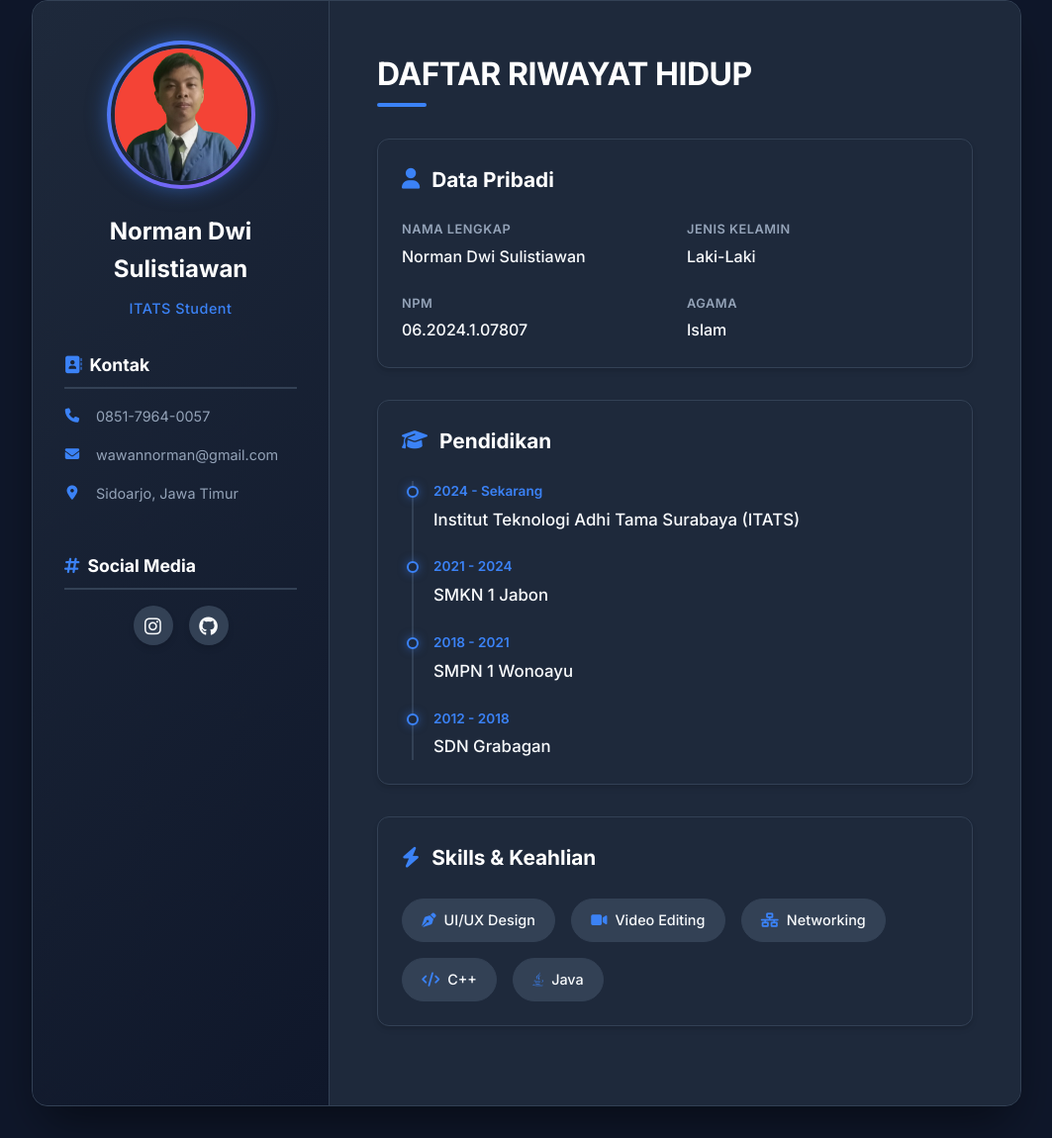
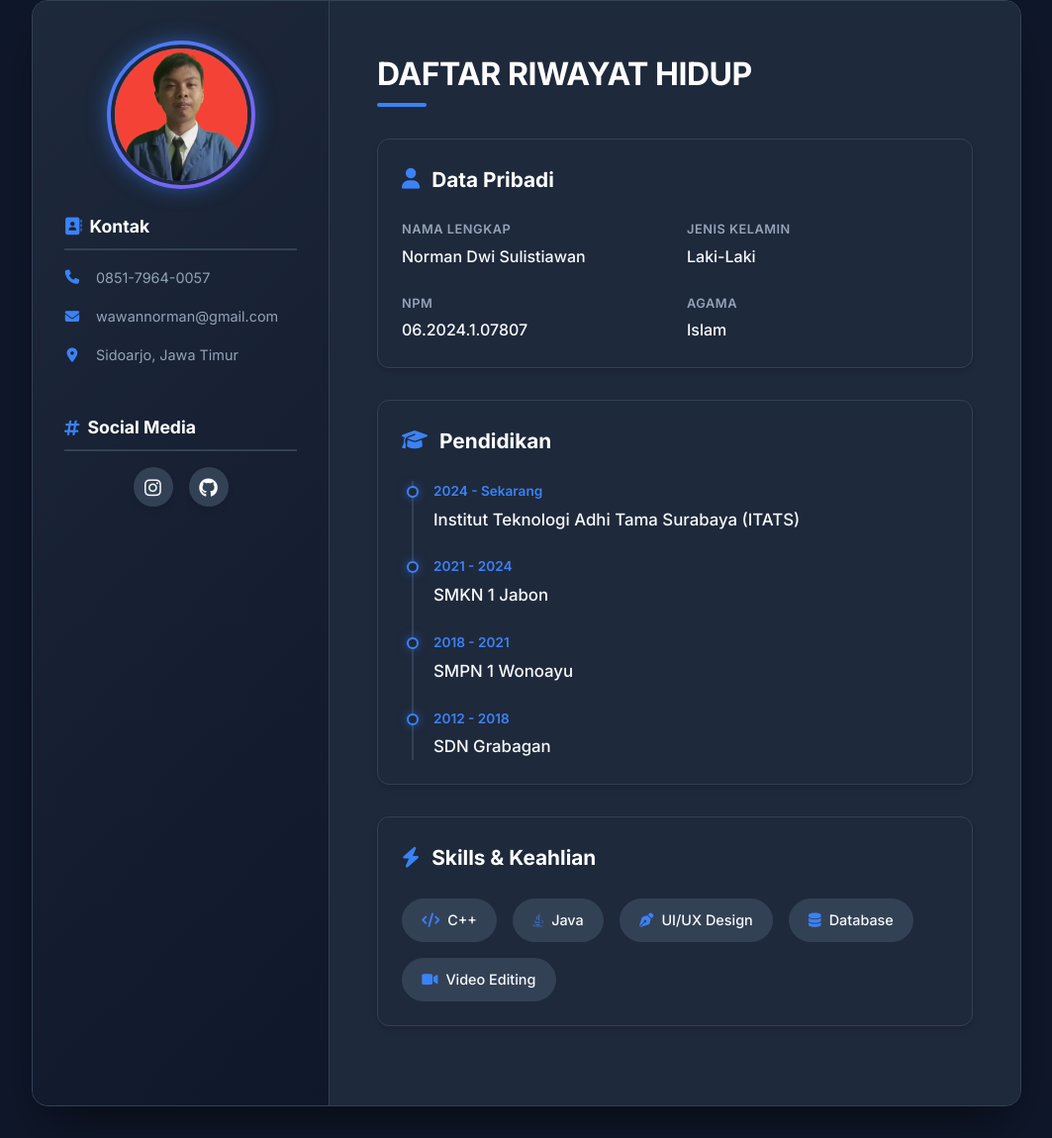
Before and after one commit to WanX123/Pemrograman-Web, a plain HTML site: page index.html in a window 1280 px wide. Shown: the part 32-1182 px from the top of the page at 99% size, without its empty margins (108-1171 px from the left). Drawn offline with Linux system fonts and the light colour scheme.

Commit message:
style: update icon & tampilan

```diff
--- a/index.html
+++ b/index.html
@@ -1,49 +1,66 @@
 <!doctype html>
 <html lang="en">
-
   <head>
     <meta charset="UTF-8" />
     <meta name="viewport" content="width=device-width, initial-scale=1.0" />
     <title>Daftar Riwayat Hidup - Norman Dwi Sulistiawan</title>
-    <!-- Google Fonts -->
-    <link rel="preconnect" href="https://fonts.googleapis.com">
-    <link rel="preconnect" href="https://fonts.gstatic.com" crossorigin>
-    <link href="https://fonts.googleapis.com/css2?family=Inter:wght@300;400;500;600;700&display=swap" rel="stylesheet">
-    <!-- FontAwesome -->
-    <link rel="stylesheet" href="https://cdnjs.cloudflare.com/ajax/libs/font-awesome/6.4.0/css/all.min.css" />
-    <!-- Custom CSS -->
+    <link rel="preconnect" href="https://fonts.googleapis.com" />
+    <link rel="preconnect" href="https://fonts.gstatic.com" crossorigin />
+    <link
+      href="https://fonts.googleapis.com/css2?family=Inter:wght@300;400;500;600;700&display=swap"
+      rel="stylesheet"
+    />
+    <link
+      rel="stylesheet"
+      href="https://cdnjs.cloudflare.com/ajax/libs/font-awesome/6.4.0/css/all.min.css"
+    />
     <link rel="stylesheet" href="./assets/style.css" />
   </head>
 
   <body>
     <div class="cv-container">
-        <!-- Sidebar / Header Area -->
+      <!-- header -->
       <aside class="sidebar">
         <div class="profile-pic-container">
-                <img src="assets/profile_picture.png" alt="Profile Picture Placeholder" class="profile-pic">
-            </div>
-
-            <div class="profile-header">
-                <h1>Norman Dwi Sulistiawan</h1>
-                <p class="subtitle">ITATS Student</p>
+          <img
+            src="assets/profile_picture.png"
+            alt="Profile Picture Placeholder"
+            class="profile-pic"
+          />
         </div>
 
         <div class="contact-info section">
           <h2><i class="fa-solid fa-address-book"></i> Kontak</h2>
           <ul>
-                    <li><i class="fa-solid fa-phone"></i> <span>0851-7964-0057</span></li>
-                    <li><i class="fa-solid fa-envelope"></i> <span>wawannorman@gmail.com</span></li>
-                    <li><i class="fa-solid fa-location-dot"></i> <span>Sidoarjo, Jawa Timur</span></li>
+            <li>
+              <i class="fa-solid fa-phone"></i> <span>0851-7964-0057</span>
+            </li>
+            <li>
+              <i class="fa-solid fa-envelope"></i>
+              <span>wawannorman@gmail.com</span>
+            </li>
+            <li>
+              <i class="fa-solid fa-location-dot"></i>
+              <span>Sidoarjo, Jawa Timur</span>
+            </li>
           </ul>
         </div>
 
         <div class="social-links section">
           <h2><i class="fa-solid fa-hashtag"></i> Social Media</h2>
           <div class="social-icons">
-                    <a href="https://instagram.com/norman_wawan" target="_blank" class="social-icon">
+            <a
+              href="https://instagram.com/norman_wawan"
+              target="_blank"
+              class="social-icon"
+            >
               <i class="fa-brands fa-instagram"></i>
             </a>
-                    <a href="https://github.com/WanX123" target="_blank" class="social-icon">
+            <a
+              href="https://github.com/WanX123"
+              target="_blank"
+              class="social-icon"
+            >
               <i class="fa-brands fa-github"></i>
             </a>
           </div>
@@ -113,20 +130,18 @@
         <section class="section card">
           <h2><i class="fa-solid fa-bolt"></i> Skills & Keahlian</h2>
           <div class="skills-grid">
+            <div class="skill-badge"><i class="fa-solid fa-code"></i> C++</div>
+            <div class="skill-badge">
+              <i class="fa-brands fa-java"></i> Java
+            </div>
             <div class="skill-badge">
               <i class="fa-solid fa-pen-nib"></i> UI/UX Design
             </div>
             <div class="skill-badge">
-                        <i class="fa-solid fa-video"></i> Video Editing
+              <i class="fa-solid fa-database"></i> Database
             </div>
             <div class="skill-badge">
-                        <i class="fa-solid fa-network-wired"></i> Networking
-                    </div>
-                    <div class="skill-badge">
-                        <i class="fa-solid fa-code"></i> C++
-                    </div>
-                    <div class="skill-badge">
-                        <i class="fa-brands fa-java"></i> Java
+              <i class="fa-solid fa-video"></i> Video Editing
             </div>
           </div>
         </section>
@@ -134,18 +149,19 @@
     </div>
 
     <script>
-        console.log("Selamat datang di Daftar Riwayat Hidup Norman Dwi Sulistiawan!");
+      console.log(
+        "Selamat datang di Daftar Riwayat Hidup Norman Dwi Sulistiawan!",
+      );
 
       // Simple subtle animation for cards on load
-        document.addEventListener('DOMContentLoaded', () => {
-            const cards = document.querySelectorAll('.card');
+      document.addEventListener("DOMContentLoaded", () => {
+        const cards = document.querySelectorAll(".card");
         cards.forEach((card, index) => {
           setTimeout(() => {
-                    card.classList.add('visible');
+            card.classList.add("visible");
           }, index * 150);
         });
       });
     </script>
   </body>
-
 </html>
```
Lines whose indentation alone changed are shown as unchanged.
